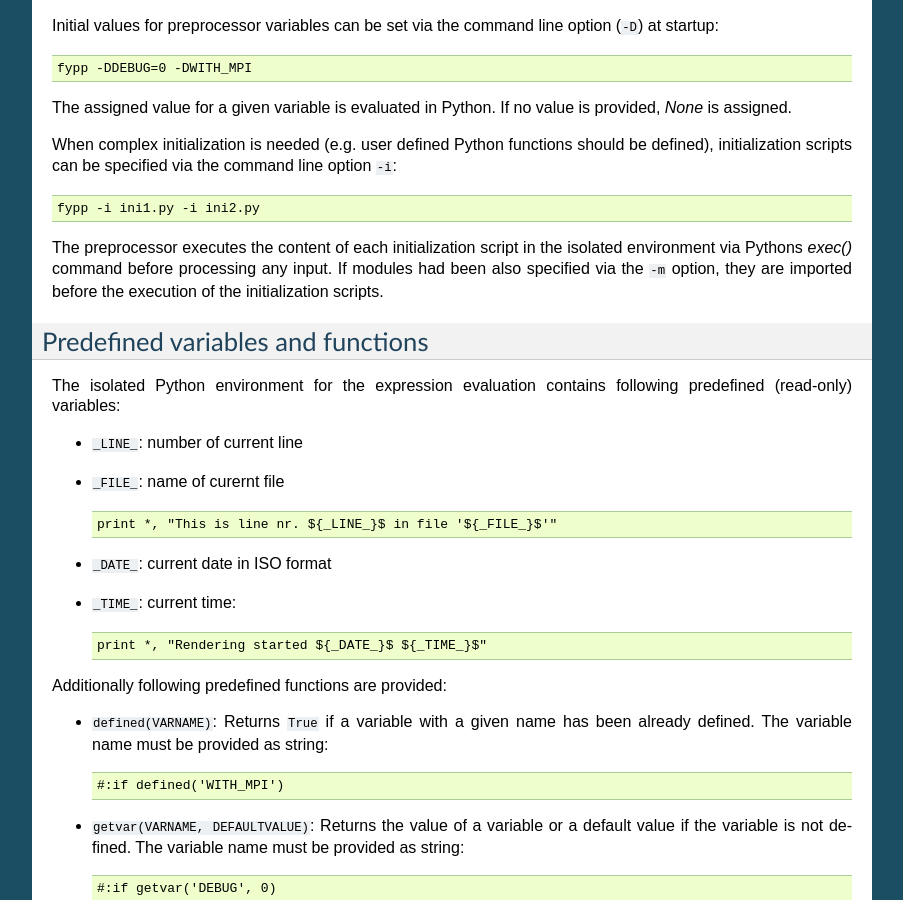
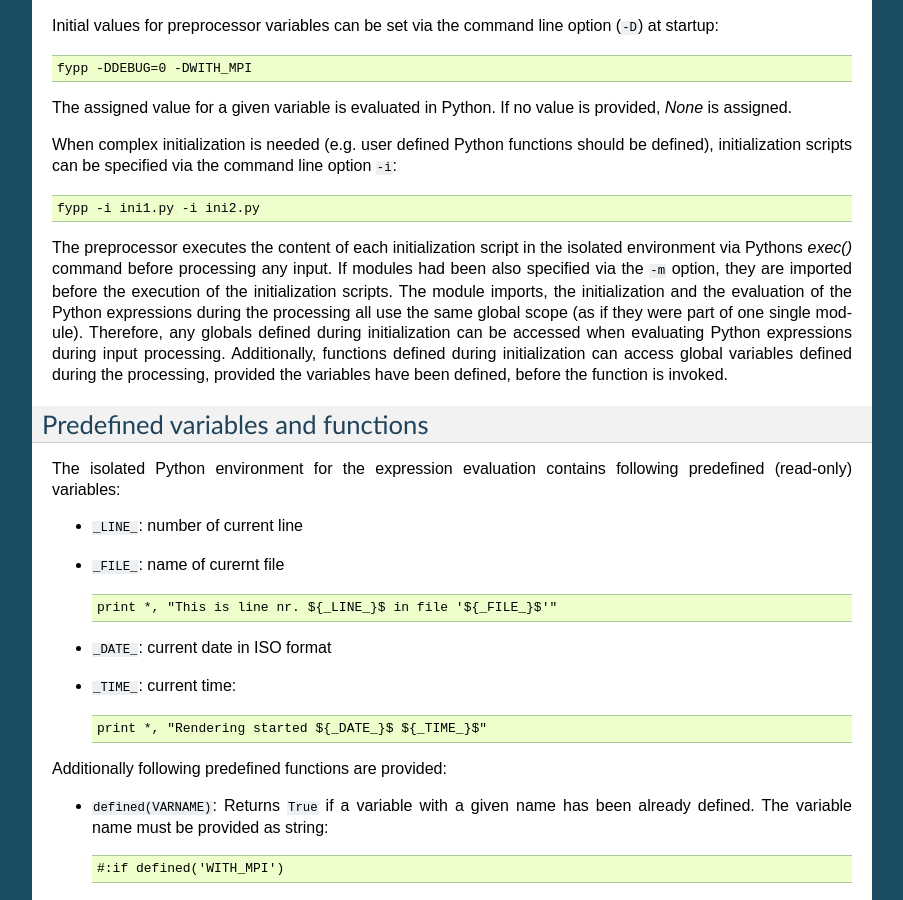
Before and after one commit to aradi/fypp, a Sphinx documentation site: the page built from docs/fypp.rst, in a window 1280 px wide and 900 px high, scrolled down 6841 px. Shown: the whole window, without its empty margins (198-1101 px from the left). Built offline with Sphinx 7.4.7, drawn with Linux system fonts in a browser that asks for light colours.

Commit message:
Implement consistent global scope
Make sure, initialization and Python expression evaluation use
consistently the same scope, to enable interaction as it would be
possible within a Python module.

```diff
--- a/CHANGELOG.rst
+++ b/CHANGELOG.rst
@@ -16,6 +16,9 @@ Added
 * Assert directive.
 
 * Generalized callables.
+
+* Improve on scopes: execute initialisation and evaluations during rendering
+  in the same (module like) scope.
 
 * Additional flags in line numbering directives when opening a file or returning
   to a previous file.
--- a/docs/fypp.rst
+++ b/docs/fypp.rst
@@ -425,7 +425,14 @@ be defined), initialization scripts can be specified via the command line option
 The preprocessor executes the content of each initialization script in the
 isolated environment via Pythons `exec()` command before processing any
 input. If modules had been also specified via the ``-m`` option, they are
-imported before the execution of the initialization scripts.
+imported before the execution of the initialization scripts. The module imports,
+the initialization and the evaluation of the Python expressions during the
+processing all use the same global scope (as if they were part of one single
+module). Therefore, any globals defined during initialization can be accessed
+when evaluating Python expressions during input processing. Additionally,
+functions defined during initialization can access global variables defined
+during the processing, provided the variables have been defined, before the
+function is invoked.
 
 
 Predefined variables and functions
```
Also changed, not shown: 6 other files.
